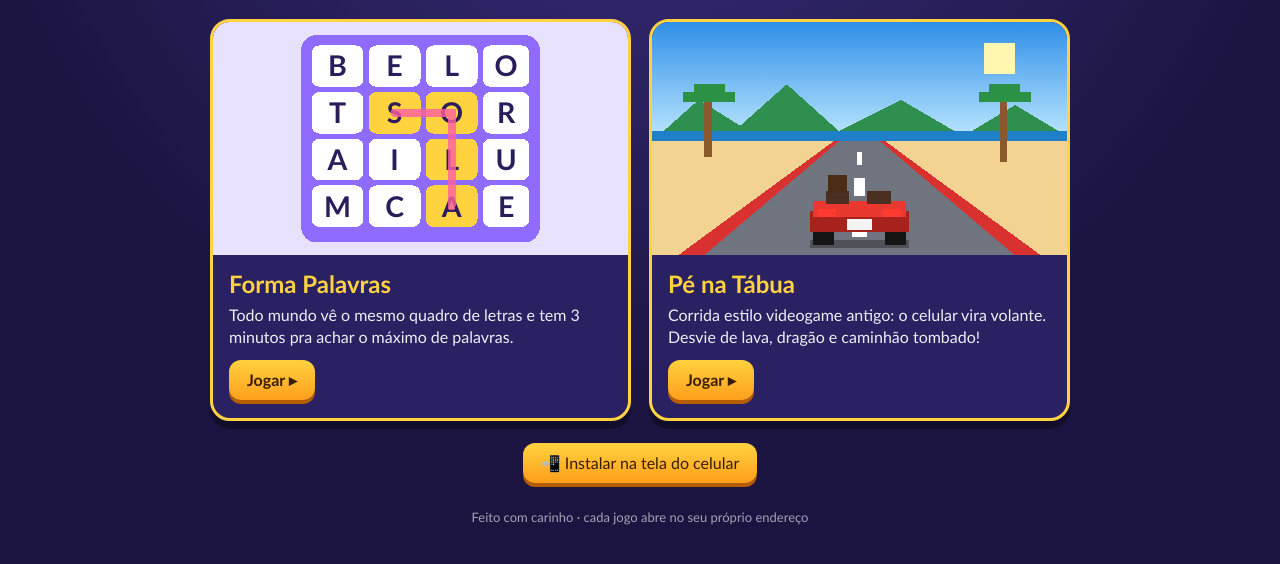
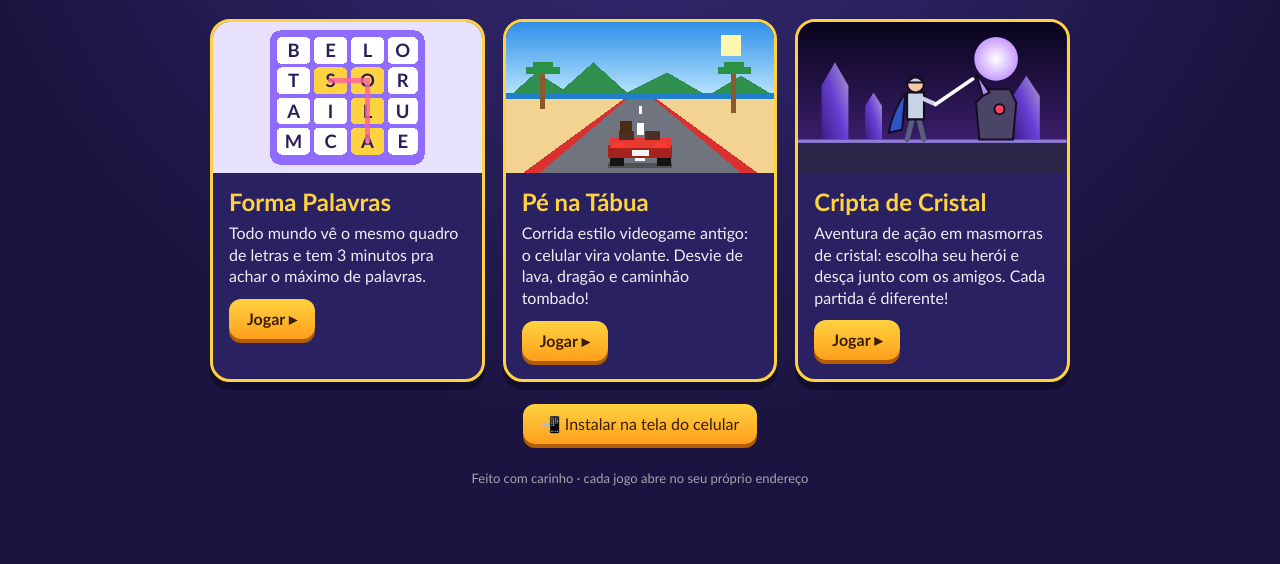
Before and after one commit to justletmein2/justletmein2.github.io, a plain HTML site: page site/index.html in a window 1280 px wide. Shown: the part 106-670 px from the top of the page. Drawn offline with Linux system fonts and the light colour scheme.

Commit message:
Portal: cartão da Cripta de Cristal
Co-Authored-By: Claude Opus 5.5 <noreply@anthropic.com>
Claude-Session: https://claude.ai/code/session_01Vvd91UkZCvM6gFL9q65EEC

```diff
--- a/site/index.html
+++ b/site/index.html
@@ -12,7 +12,7 @@
 <meta name="mobile-web-app-capable" content="yes">
 <meta name="apple-mobile-web-app-status-bar-style" content="black-translucent">
 <meta name="apple-mobile-web-app-title" content="Jogos">
-<meta name="description" content="Joguinhos multiplayer pelo celular: Forma Palavras e Pé na Tábua.">
+<meta name="description" content="Joguinhos multiplayer pelo celular: Forma Palavras, Pé na Tábua e Cripta de Cristal.">
 <style>
   * { box-sizing: border-box; margin: 0; padding: 0; }
   body {
@@ -109,6 +109,40 @@
         <span class="btn">Jogar ▸</span>
       </div>
     </a>
+    <a class="jogo" href="./cripta-de-cristal/">
+      <svg viewBox="0 0 160 90" aria-hidden="true" style="image-rendering:auto">
+        <defs>
+          <linearGradient id="ccCeu" x1="0" y1="0" x2="0" y2="1"><stop offset="0" stop-color="#07051a"/><stop offset="1" stop-color="#4a2381"/></linearGradient>
+          <linearGradient id="ccCr" x1="0" y1="1" x2="1" y2="0"><stop offset="0" stop-color="#3b1d8f"/><stop offset=".5" stop-color="#7c4dff"/><stop offset="1" stop-color="#e3d0ff"/></linearGradient>
+          <radialGradient id="ccLua"><stop offset="0" stop-color="#fff"/><stop offset="1" stop-color="#c79bff"/></radialGradient>
+        </defs>
+        <rect width="160" height="90" fill="url(#ccCeu)"/>
+        <circle cx="118" cy="22" r="13" fill="url(#ccLua)"/>
+        <g fill="url(#ccCr)" opacity=".75">
+          <path d="M14 70 L14 38 L22 24 L30 38 L30 70Z"/><path d="M128 70 L128 44 L136 32 L144 44 L144 70Z"/><path d="M40 70 L40 50 L45 42 L50 50 L50 70Z"/>
+        </g>
+        <rect y="70" width="160" height="20" fill="#2b2547"/><rect y="70" width="160" height="2" fill="#8f7bd8"/>
+        <!-- herói com espada -->
+        <g transform="translate(70 70)" stroke="#140d22" stroke-width="1.2" stroke-linecap="round">
+          <path d="M-6 -28 Q-14 -16 -16 -4 L-8 -6 Z" fill="#2f54c8"/>
+          <line x1="-2" y1="-12" x2="-5" y2="0" stroke="#56607a" stroke-width="3"/><line x1="2" y1="-12" x2="5" y2="0" stroke="#56607a" stroke-width="3"/>
+          <path d="M-5 -28 L5 -28 L5 -12 L-5 -12Z" fill="#c9d3e6"/>
+          <circle cx="0" cy="-33" r="5" fill="#f1c9a5"/><path d="M-5 -34 Q0 -40 5 -34Z" fill="#c9d3e6"/>
+          <line x1="3" y1="-25" x2="12" y2="-21" stroke="#c9d3e6" stroke-width="2.5"/>
+          <path d="M12 -21 L34 -36" stroke="#fff" stroke-width="2.2"/>
+        </g>
+        <!-- monstro -->
+        <g transform="translate(118 70)" stroke="#140d22" stroke-width="1.2">
+          <path d="M-10 0 L-12 -22 L-4 -30 L8 -30 L12 -22 L10 0Z" fill="#4a4566"/>
+          <path d="M-8 -26 L-12 -40 L-4 -28Z" fill="#b48cff"/><circle cx="2" cy="-18" r="3" fill="#ff4060"/>
+        </g>
+      </svg>
+      <div class="info">
+        <h2>Cripta de Cristal</h2>
+        <p>Aventura de ação em masmorras de cristal: escolha seu herói e desça junto com os amigos. Cada partida é diferente!</p>
+        <span class="btn">Jogar ▸</span>
+      </div>
+    </a>
   </main>
   <button id="instalar" class="btn" hidden>📲 Instalar na tela do celular</button>
   <div id="comoInstalar" class="fundo" hidden>
```
Also changed, not shown: 1 other file.
